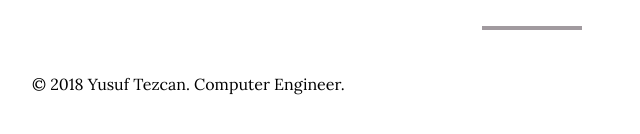
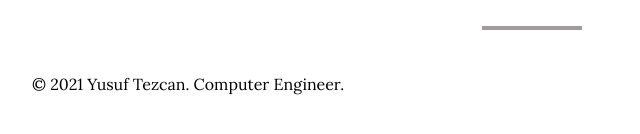
Before and after one commit to ytezcan/ytezcan.github.io, a plain HTML site: page index.html in a window 1280 px wide. Shown: the part 1056-1190 px from the top of the page, 108-748 px from the left. Drawn offline with nearby package versions, Linux system fonts and the light colour scheme.

Commit message:
Update index.html

```diff
--- a/index.html
+++ b/index.html
@@ -49,7 +49,7 @@
 			</div>
 			<div id="footer">
 				<hr>
-				<p>© 2018 Yusuf Tezcan. Computer Engineer.</p>
+				<p>© 2021 Yusuf Tezcan. Computer Engineer.</p>
 			</div>
 		</div>
 
```
